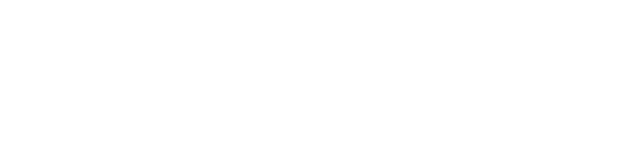
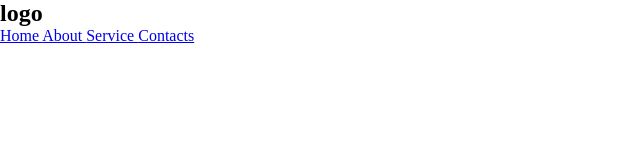
Before and after one commit to mohammedShanid8428/parallax, a plain HTML site: page parallax.html in a window 1280 px wide. Shown: the whole page, without its empty margins (0-640 px from the left). Drawn offline with Linux system fonts and the light colour scheme.

Commit message:
navigation list added

```diff
--- a/parallax.html
+++ b/parallax.html
@@ -7,6 +7,20 @@
   <link rel="stylesheet" href="style.css">
 </head>
 <body>
+  <header>
+    <h2 class="logo">logo</h2>
+    <nav class="navigation">
+      <a href="#">Home <span></span></a>
+      <a href="#">About <span></span></a>
+      <a href="#">Service <span></span></a>
+      <a href="#">Contacts<span></span></a>
+
+
+
+
+    </nav>
+
+  </header>
 
 </body>
 </html>
--- a/style.css
+++ b/style.css
@@ -0,0 +1,4 @@
+*{
+  margin: 0;
+
+}
```
Also changed, not shown: 1 other file.
